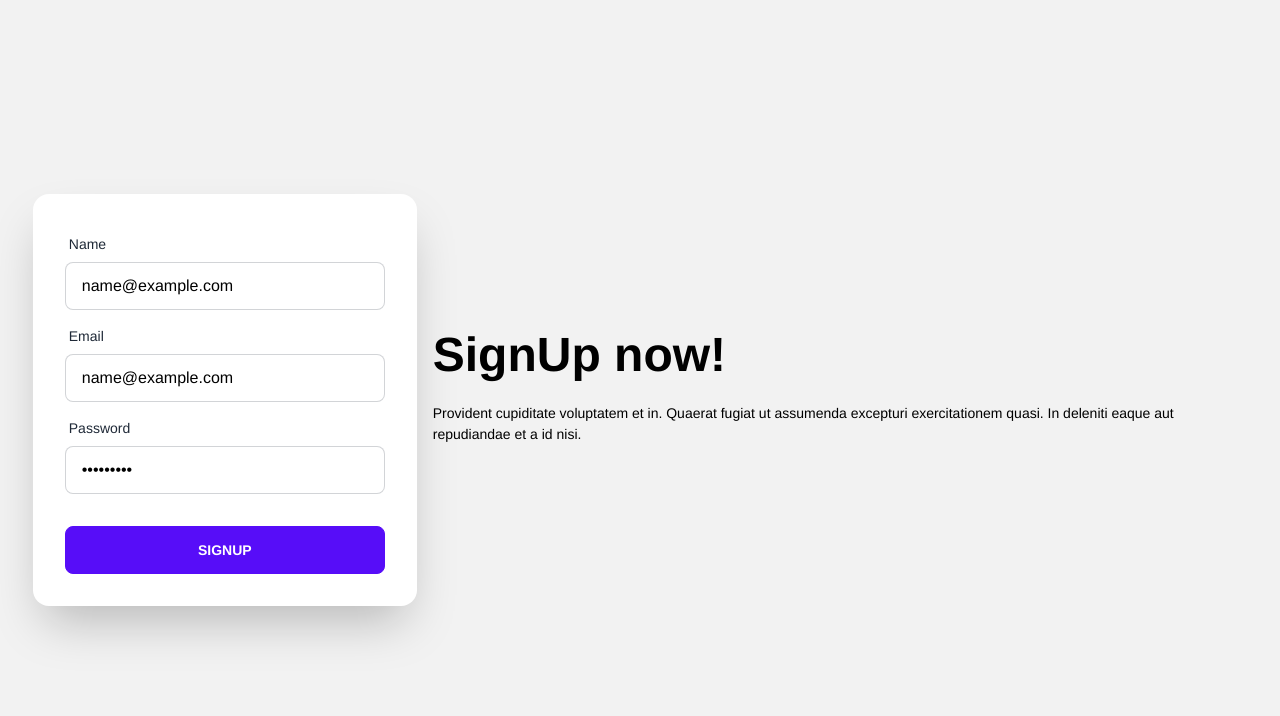
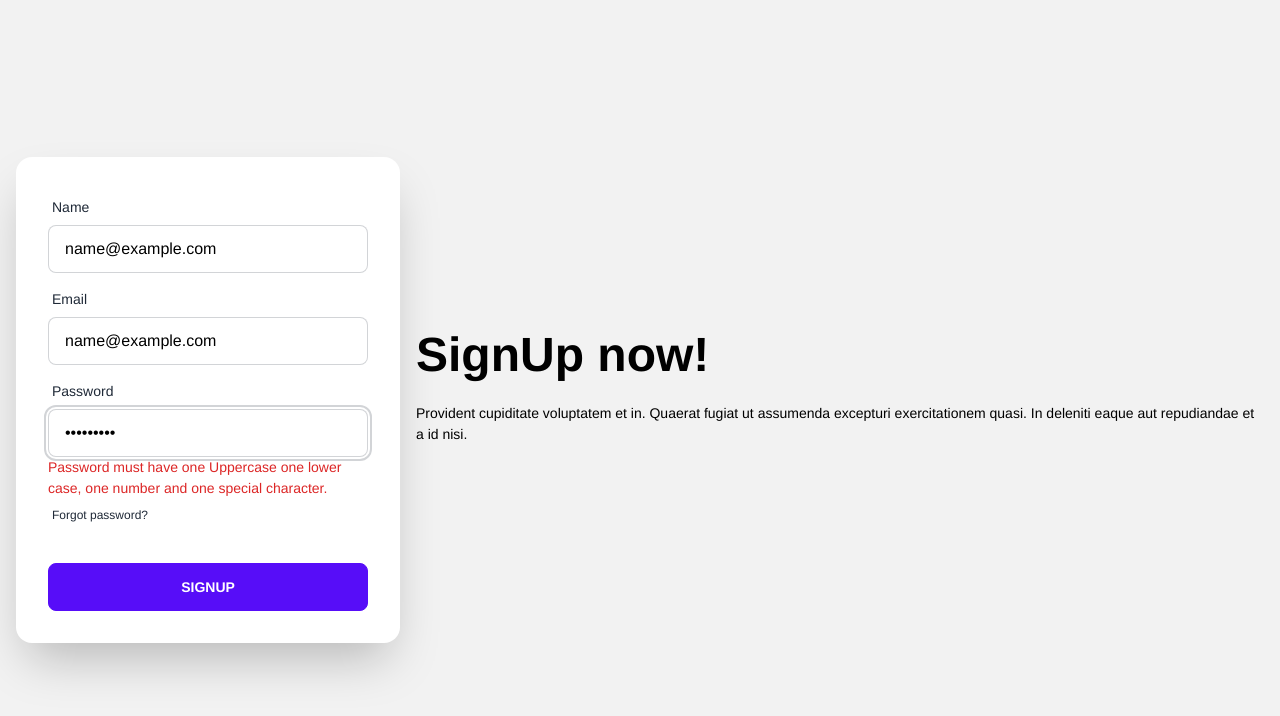
Before and after one commit to souravadhikar1/bistro-boss-clint-side, a React (Vite) app: page /signUp in a window 1280 px wide. Both pictures are taken after typing "name@example.com", "name@example.com", "Sample123" into the empty fields and a click on the button "SIGNUP". Shown: the top 716 px of the page. Built offline with nearby package versions, Linux system fonts and the light colour scheme; no server answers.

Commit message:
sign Up from validtion added

```diff
--- a/src/Pages/Login/Login.jsx
+++ b/src/Pages/Login/Login.jsx
@@ -7,6 +7,7 @@ import {
 } from "react-simple-captcha";
 import { AuthContext } from "../../Providers/AuthProvider";
 import { Link } from "react-router-dom";
+import { Helmet } from "react-helmet-async";
 
 const Login = () => {
   const captchaRef = useRef(null);
@@ -39,7 +40,10 @@ const Login = () => {
   };
 
   return (
-    <div>
+    <>
+      <Helmet>
+        <title>Bistro Boss | login</title>
+      </Helmet>
       <div className="hero min-h-screen bg-base-200">
         <div className="hero-content flex-col lg:flex-row-reverse">
           <div className="text-center md:w-1/2 lg:text-left">
@@ -114,7 +118,7 @@ const Login = () => {
           </div>
         </div>
       </div>
-    </div>
+    </>
   );
 };
 
--- a/src/Pages/Register/SignUp.jsx
+++ b/src/Pages/Register/SignUp.jsx
@@ -1,6 +1,8 @@
 import { data } from "autoprefixer";
-import React from "react";
+import React, { useContext } from "react";
+import { Helmet } from "react-helmet-async";
 import { useForm } from "react-hook-form";
+import { AuthContext } from "../../Providers/AuthProvider";
 
 const SignUp = () => {
   const {
@@ -9,11 +11,23 @@ const SignUp = () => {
     watch,
     formState: { errors },
   } = useForm();
+  const { createUser } = useContext(AuthContext);
+
   const onSubmit = (data) => {
-    console.log(data);
+    createUser(data.email, data.password)
+      .then((result) => {
+        const loggedUser = result.user;
+        console.log(loggedUser);
+      })
+      .catch((error) => {
+        console.log(error);
+      });
   };
   return (
-    <div>
+    <>
+      <Helmet>
+        <title>Bistro Boss | SignUp</title>
+      </Helmet>
       <div className="hero min-h-screen bg-base-200">
         <div className="hero-content flex-col lg:flex-row-reverse">
           <div className="text-center lg:text-left">
@@ -49,7 +63,7 @@ const SignUp = () => {
                   type="text"
                   {...register("email", { required: true })}
                   name="email"
-                  placeholder="password"
+                  placeholder="Enter email address"
                   className="input input-bordered"
                 />
                 {errors.name && (
@@ -66,14 +80,36 @@ const SignUp = () => {
                     required: true,
                     minLength: 7,
                     maxLength: 18,
+                    pattern: /(?=.*[A-Z])(?=.*[!@#$&*])(?=.*[0-9])(?=.*[a-z])/,
                   })}
                   name="password"
                   placeholder="password"
                   className="input input-bordered"
                 />
                 {errors.password?.type === "required" && (
-                  <p className="text-purple-600">First Password is required</p>
+                  <p className="text-purple-600">Password is required</p>
                 )}
+                {errors.password?.type === "minLength" && (
+                  <p className="text-purple-600">
+                    Password Must be seven characters
+                  </p>
+                )}
+                {errors.password?.type === "maxLength" && (
+                  <p className="text-purple-600">
+                    Password mus be 18 characters long
+                  </p>
+                )}
+                {errors.password?.type === "pattern" && (
+                  <p className="text-red-600">
+                    Password must have one Uppercase one lower case, one number
+                    and one special character.
+                  </p>
+                )}
+                <label className="label">
+                  <a href="#" className="label-text-alt link link-hover">
+                    Forgot password?
+                  </a>
+                </label>
               </div>
 
               <div className="form-control mt-6">
@@ -83,7 +119,7 @@ const SignUp = () => {
           </div>
         </div>
       </div>
-    </div>
+    </>
   );
 };
 
```
